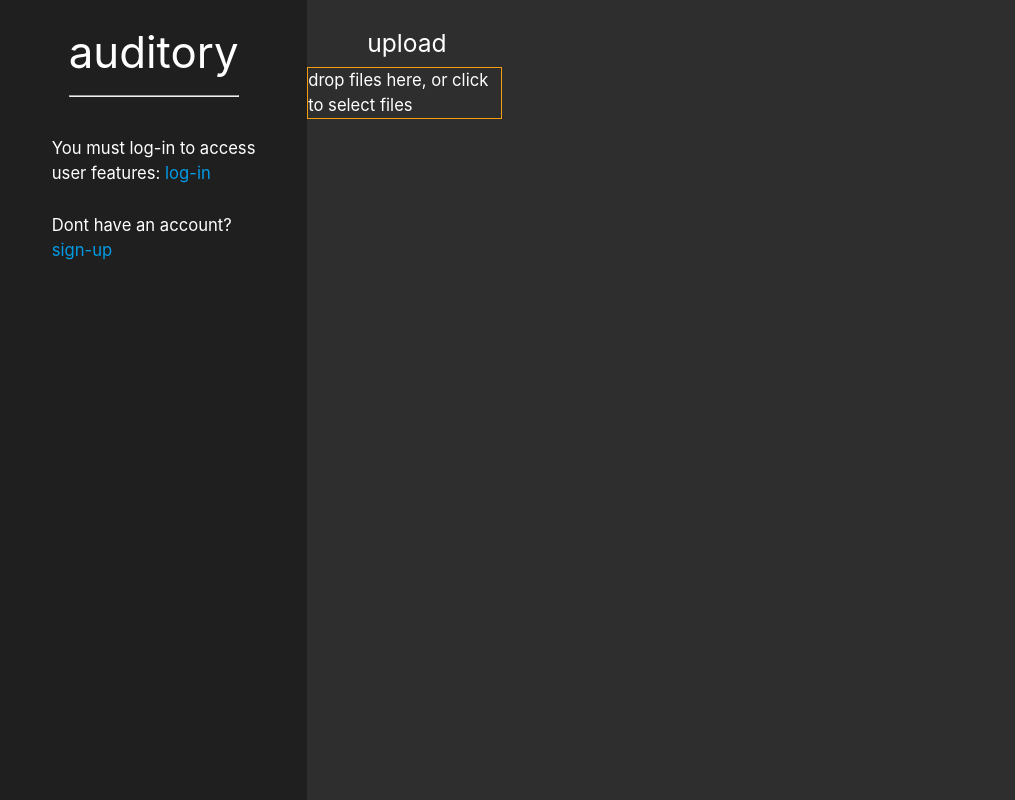
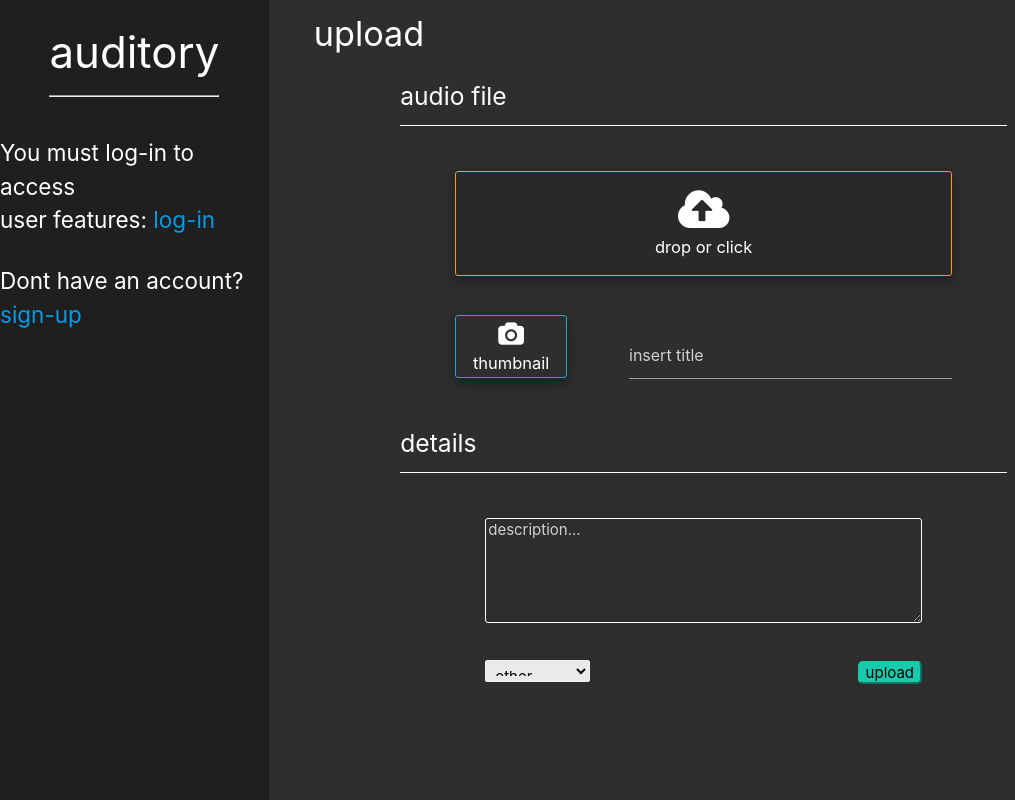
Before and after one commit to RyanBranco/auditory, a React (Create React App) app: page /upload in a window 1280 px wide. Shown: the whole page, without its empty margins (0-1015 px from the left). Built offline with nearby package versions, Linux system fonts and the light colour scheme.

Commit message:
upload form styled

```diff
--- a/models/Upload.js
+++ b/models/Upload.js
@@ -12,8 +12,10 @@ const fileSchema = new mongoose.Schema({
         type: String,
         required: true
     },
-    fileId: String,
-    thumbnail: String,
+    audioFileId: String,
+    thumbnailFileId: String,
+    description: String,
+    category: String,
     user: {
         type: Schema.Types.ObjectId,
         ref: "User"
--- a/public/index.html
+++ b/public/index.html
@@ -5,6 +5,8 @@
     <link rel="icon" href="%PUBLIC_URL%/favicon.ico" />
     <link rel="stylesheet" href="https://cdnjs.cloudflare.com/ajax/libs/materialize/1.0.0/css/materialize.min.css">
     <link href="https://fonts.googleapis.com/icon?family=Material+Icons" rel="stylesheet">
+    <link rel="stylesheet" href="https://cdnjs.cloudflare.com/ajax/libs/font-awesome/4.7.0/css/font-awesome.min.css">
+    <link rel="stylesheet" href="https://cdnjs.cloudflare.com/ajax/libs/font-awesome/4.7.0/css/font-awesome.min.css">
     <meta name="viewport" content="width=device-width, initial-scale=1" />
     <meta name="theme-color" content="#000000" />
     <meta
--- a/src/pages/App/App.css
+++ b/src/pages/App/App.css
@@ -4,7 +4,7 @@
 }
 
 .expanded-side-bar {
-  width: 24%;
+  width: 21%;
 }
 
 .contracted-side-bar {
@@ -16,7 +16,7 @@
 }
 
 .contracted-main {
-  width: 76%;
+  width: 79%;
 }
 
 .switch {
@@ -29,6 +29,6 @@
 }
 
 p {
-  font-size: 1.3vw;
+  font-size: 1.5rem;
   margin: 0;
 }
--- a/src/pages/UploadPage/UploadPage.jsx
+++ b/src/pages/UploadPage/UploadPage.jsx
@@ -7,10 +7,39 @@ const UploadPage = () => {
 
     return (
         <div id={styles.UploadPage} className="contracted-main">
-        <h5>upload</h5>
-            <div id={styles.dragAndDrop} {...getRootProps()}>
-                <input {...getInputProps()} />
-                <p>drop files here, or click to select files</p>
+        <h4>upload</h4>
+            <div id={styles.UploadFormContainer}>
+                <div className={styles.subDivAudio}>
+                    <h5>audio file</h5>
+                    <div className={styles.subDiv}>
+                        <div id={styles.dragAndDrop} {...getRootProps()}>
+                            <input {...getInputProps()} />
+                            <i className="fa fa-cloud-upload" id={styles.cloud}></i>
+                            <p>drop or click</p>
+                        </div>
+                        <div id={styles.thumbnailDiv}>
+                            <div id={styles.thumbnailBox} {...getRootProps()}>
+                                <input {...getInputProps()} />
+                                <i className="fa fa-camera" id={styles.thumbnailImage}></i>
+                                <p>thumbnail</p>
+                            </div>
+                        </div>
+                        <input placeholder="insert title"></input>
+                    </div>
+                    <h5 id={styles.detailsH5}>details</h5>
+                    <div id={styles.SubSubDiv}>
+                        <textarea placeholder="description..." id={styles.descriptionBox}></textarea>
+                        <div id={styles.bottomForm}>
+                            <select id={styles.category}>
+                                <option value="">other</option>
+                                <option value="">music</option>
+                                <option value="">podcast</option>
+                                <option value="">small talk</option>
+                            </select>
+                            <button id={styles.submitButton}>upload</button>
+                        </div>
+                    </div>
+                </div>
             </div>
         </div>
     )
--- a/src/pages/UploadPage/UploadPage.module.css
+++ b/src/pages/UploadPage/UploadPage.module.css
@@ -10,13 +10,131 @@
     color: white;
 }
 
-#UploadPage h5 {
+#UploadPage h4 {
     color: white;
-    margin-top: 2rem;
-    margin-left: 4rem;
+    margin-top: 1rem;
+    margin-left: 3rem;
 }
 
 #dragAndDrop {
-    width: 20%;
+    margin-left: auto;
+    margin-right: auto;
+    text-align: center;
+    position: relative;
+    padding: 1rem;
+    width: 100%;
+    height: 7rem;
+    background-color: #292929;
     border: 1px solid #F49E10;
+    border-radius: 3px;
+    margin-bottom: 1rem;
+    box-shadow: 0 4px 8px 0 rgba(0, 0, 0, 0.2), 0 6px 20px 0 rgba(0, 0, 0, 0.19);
 }
+
+#dragAndDrop p {
+    font-size: 1.1rem;
+}
+
+#UploadFormContainer {
+    width: 60%;
+    margin-left: 13%;
+}
+
+.subDivAudio {
+    margin-bottom: 1rem;
+}
+
+.subDivAudio h5 {
+    padding-bottom: 1rem;
+    margin-bottom: 3rem;
+    width: 100%;
+    border-bottom: 1px solid white;
+    color: white;
+}
+
+.subDiv {
+    width: 82%;
+    margin-left: auto;
+    margin-right: auto;
+    padding-bottom: 1rem;
+}
+
+.subDiv h5 {
+    color: white;
+}
+
+.subDiv input {
+    margin-top: 2.8rem;
+    float: right;
+    width: 65%;
+}
+
+#thumbnailDiv {
+    display: flex;
+    flex-direction: column;
+    align-content: space-around;
+    color: white;
+    display: inline-block;
+}
+
+#thumbnailBox {
+    padding: .4rem;
+    text-align: center;
+    box-shadow: 0 4px 8px 0 rgba(0, 0, 0, 0.2), 0 6px 20px 0 rgba(0, 0, 0, 0.19);
+    margin-top: 1.6rem;
+    border-radius: 3px;
+    height: 4.2rem;
+    width: 7.5rem;
+    border: 1px solid #1DAACA;
+}
+
+#thumbnailBox p {
+    margin-top: .1rem;
+    font-size: 1.1rem;
+}
+
+#SubSubDiv {
+    margin: auto;
+    width: 72%;
+    margin-top: 2.5rem;
+}
+
+#detailsH5 {
+    margin-top: 2.5rem;
+}
+
+#cloud {
+    font-size:48px;
+    color: white;
+}
+
+#thumbnailImage {
+    font-size: 24px;
+}
+
+#descriptionBox {
+    color: white;
+    width: 100%;
+    height: 7rem;
+    border: 1px solid white;
+    background-color: transparent;
+    border-radius: 3px;
+}
+
+#category {
+    margin-top: 2rem;
+    height: 1.5rem;
+    width: 7rem;
+    display: inline-block;
+}
+
+#bottomForm {
+    width: 100%;
+}
+
+#submitButton {
+    color: black;
+    float: right;
+    margin-right: 0;
+    margin-top: 2.06rem;
+}
```
